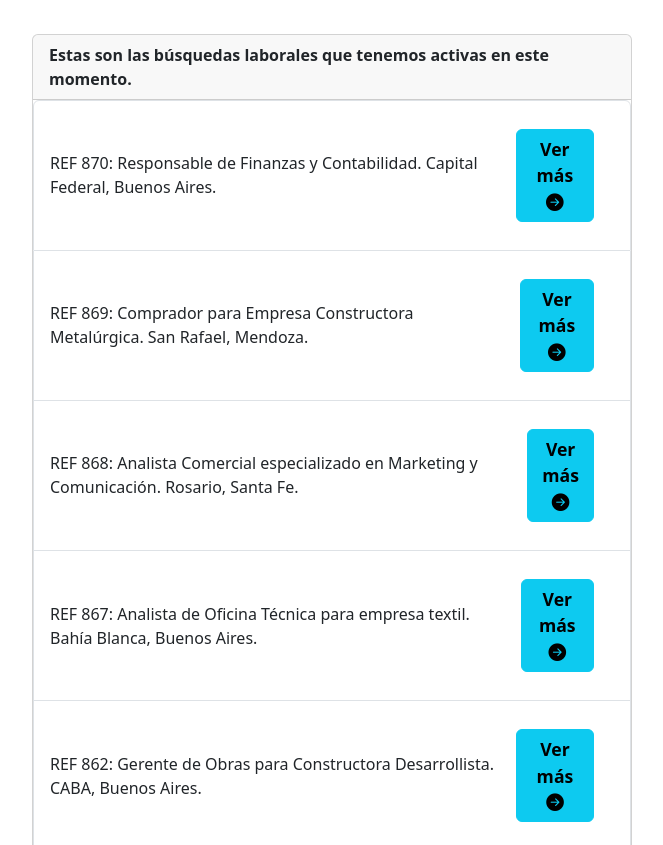
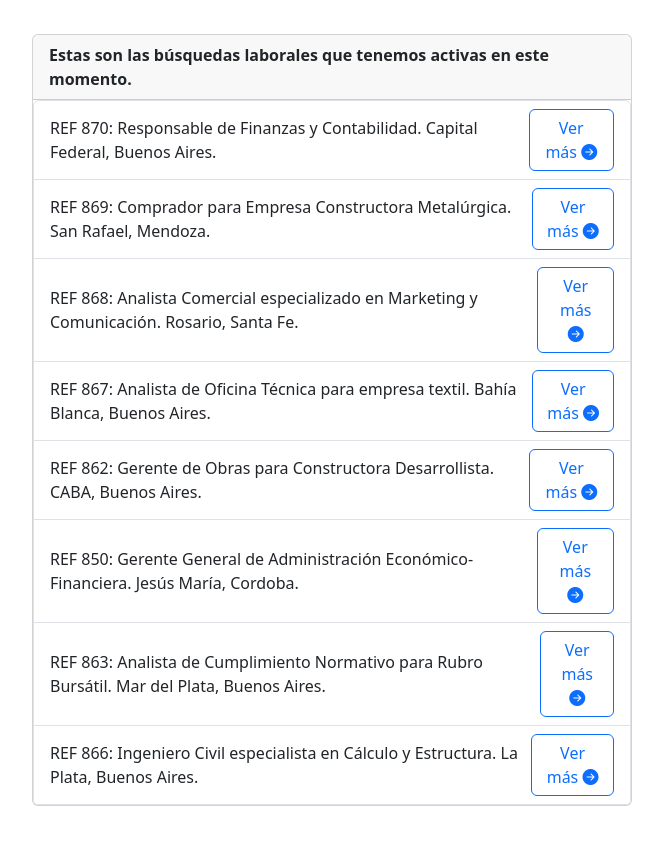
Before and after one commit to karengi4/pf-leon-mourgues, a website: page pages/busquedas.html in a window 1280 px wide. Shown: the part 440-1285 px from the top of the page, without its empty margins (308-971 px from the left). Drawn offline with nearby package versions, Linux system fonts and the light colour scheme.

Commit message:
ajustes en la pages busquedas

```diff
--- a/pages/busquedas.html
+++ b/pages/busquedas.html
@@ -70,56 +70,56 @@
         <ul class="list-group list group-flush">
           <li class="list-group-item d-flex align-items-center">REF 870: Responsable de Finanzas y Contabilidad. Capital Federal, Buenos Aires.
             <a href="" target="_blank" rel="noopener norefer">
-              <button type="button" class="btn btn-info">Ver más
+              <button type="button" class="btn btn-outline-primary">Ver más
                 <i class="bi bi-arrow-right-circle-fill"></i>
               </button>
             </a>
           </li>
           <li class="list-group-item d-flex align-items-center">REF 869: Comprador para Empresa Constructora Metalúrgica. San Rafael, Mendoza.
             <a href="" target="_blank" rel="noopener norefer">
-              <button type="button" class="btn btn-info">Ver más
+              <button type="button" class="btn btn-outline-primary">Ver más
                 <i class="bi bi-arrow-right-circle-fill"></i>
               </button>
             </a>
           </li>
           <li class="list-group-item d-flex align-items-center">REF 868: Analista Comercial especializado en Marketing y Comunicación. Rosario, Santa Fe.
             <a href="" target="_blank" rel="noopener norefer">
-              <button type="button" class="btn btn-info">Ver más
+              <button type="button" class="btn btn-outline-primary">Ver más
                 <i class="bi bi-arrow-right-circle-fill"></i>
               </button>
             </a>
           </li>
           <li class="list-group-item d-flex align-items-center">REF 867: Analista de Oficina Técnica para empresa textil. Bahía Blanca, Buenos Aires.
             <a href="" target="_blank" rel="noopener norefer">
-              <button type="button" class="btn btn-info">Ver más
+              <button type="button" class="btn btn-outline-primary">Ver más
                 <i class="bi bi-arrow-right-circle-fill"></i>
               </button>
             </a>
           </li>
           <li class="list-group-item d-flex align-items-center">REF 862: Gerente de Obras para Constructora Desarrollista. CABA, Buenos Aires.
             <a href="" target="_blank" rel="noopener norefer">
-              <button type="button" class="btn btn-info">Ver más
+              <button type="button" class="btn btn-outline-primary">Ver más
                 <i class="bi bi-arrow-right-circle-fill"></i>
               </button>
             </a>
           </li>
           <li class="list-group-item d-flex align-items-center">REF 850: Gerente General de Administración Económico-Financiera. Jesús María, Cordoba.
             <a href="" target="_blank" rel="noopener norefer">
-              <button type="button" class="btn btn-info">Ver más
+              <button type="button" class="btn btn-outline-primary">Ver más
                 <i class="bi bi-arrow-right-circle-fill"></i>
               </button>
             </a>
           </li>
           <li class="list-group-item d-flex align-items-center">REF 863: Analista de Cumplimiento Normativo para Rubro Bursátil. Mar del Plata, Buenos Aires.
             <a href="" target="_blank" rel="noopener norefer">
-              <button type="button" class="btn btn-info">Ver más
+              <button type="button" class="btn btn-outline-primary">Ver más
                 <i class="bi bi-arrow-right-circle-fill"></i>
               </button>
             </a>
           </li>
           <li class="list-group-item d-flex align-items-center">REF 866: Ingeniero Civil especialista en Cálculo y Estructura. La Plata, Buenos Aires.
             <a href="" target="_blank" rel="noopener norefer">
-              <button type="button" class="btn btn-info">Ver más
+              <button type="button" class="btn btn-outline-primary">Ver más
                 <i class="bi bi-arrow-right-circle-fill"></i>
               </button>
             </a>
@@ -136,7 +136,7 @@
         <div class="d-flex flex-column justify-content-center align-items-center">
           <input type="file">
           <a href="" target="_blank" rel="noopener norefer">
-            <button type="button" class="btn btn-info">Carga tu CV
+            <button type="button" class="btn btn-outline-primary btn-lg">Carga tu CV
               <i class="bi bi-arrow-right-circle-fill"></i>
             </button>
           </a>
--- a/scss/partials/_reset.scss
+++ b/scss/partials/_reset.scss
@@ -57,6 +57,13 @@ h1 {
   font-weight: bold;
 }
 
+.btn-outline-primary{
+  font-size: 1.1rem;
+  padding: 0;
+  font-weight: bold;
+  width: 80px;
+}
+
 .texto-negro {
   color: black;
 }
```
Also changed, not shown: index.html (+4 -3 lines).
